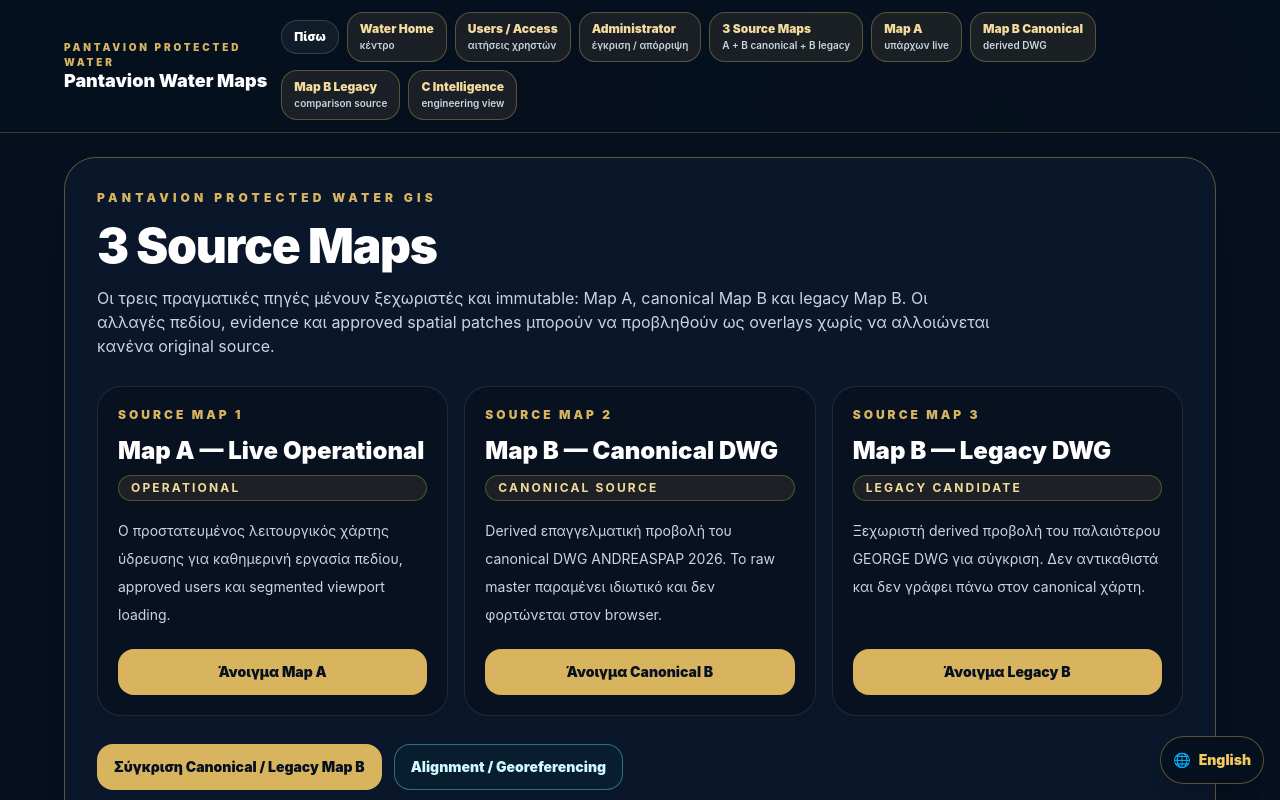
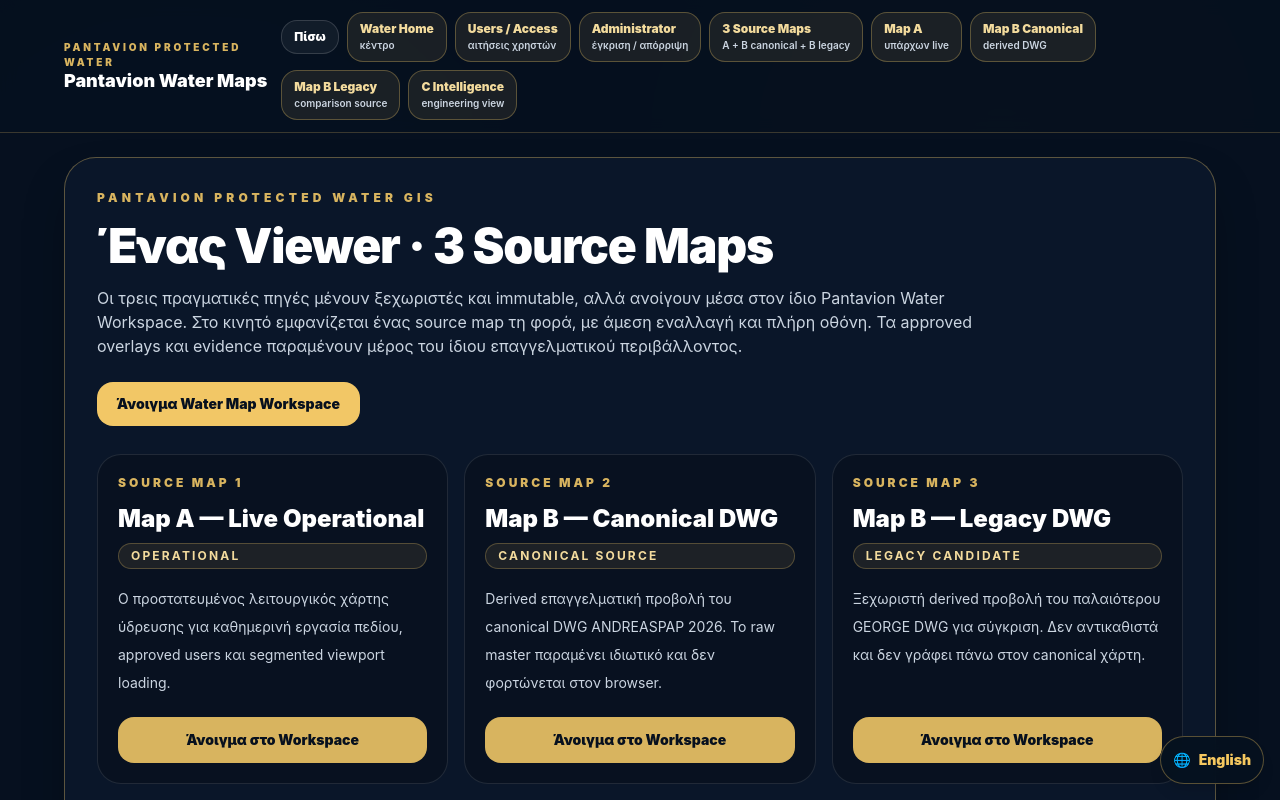
Before and after one commit to pandaconnect1/pantavion-planet, a Next.js app: page /professional/infrastructure/water/maps in a window 1280 px wide. Shown: the top 800 px of the page. Built offline with nearby package versions, Linux system fonts and the light colour scheme.

Commit message:
feat(water): make single-map fullscreen workspace the primary map entry

```diff
--- a/app/professional/infrastructure/water/maps/page.tsx
+++ b/app/professional/infrastructure/water/maps/page.tsx
@@ -1,9 +1,9 @@
 import WaterMapNavigation from "../water-map-navigation";
 
 export const metadata = {
-  title: "Pantavion Water Source Maps + Intelligence",
+  title: "Pantavion Water Map Workspace",
   description:
-    "Protected entry for Map A, canonical Map B, legacy Map B and C engineering intelligence.",
+    "One professional viewer for Map A, canonical Map B, legacy Map B and engineering intelligence, with mobile fullscreen switching.",
 };
 
 const sourceMaps = [
@@ -13,8 +13,8 @@ const sourceMaps = [
     status: "Operational",
     description:
       "Ο προστατευμένος λειτουργικός χάρτης ύδρευσης για καθημερινή εργασία πεδίου, approved users και segmented viewport loading.",
-    href: "/professional/infrastructure/water/live",
-    action: "Άνοιγμα Map A",
+    href: "/professional/infrastructure/water/maps/workspace?source=A",
+    action: "Άνοιγμα στο Workspace",
   },
   {
     label: "SOURCE MAP 2",
@@ -22,8 +22,8 @@ const sourceMaps = [
     status: "Canonical source",
     description:
       "Derived επαγγελματική προβολή του canonical DWG ANDREASPAP 2026. Το raw master παραμένει ιδιωτικό και δεν φορτώνεται στον browser.",
-    href: "/professional/infrastructure/water/master-b-mobile?sourceKey=canonical-2026-andreaspap",
-    action: "Άνοιγμα Canonical B",
+    href: "/professional/infrastructure/water/maps/workspace?source=B_CANONICAL",
+    action: "Άνοιγμα στο Workspace",
   },
   {
     label: "SOURCE MAP 3",
@@ -31,8 +31,8 @@ const sourceMaps = [
     status: "Legacy candidate",
     description:
       "Ξεχωριστή derived προβολή του παλαιότερου GEORGE DWG για σύγκριση. Δεν αντικαθιστά και δεν γράφει πάνω στον canonical χάρτη.",
-    href: "/professional/infrastructure/water/master-b-mobile?sourceKey=legacy-george-85m",
-    action: "Άνοιγμα Legacy B",
+    href: "/professional/infrastructure/water/maps/workspace?source=B_LEGACY",
+    action: "Άνοιγμα στο Workspace",
   },
 ] as const;
 
@@ -48,15 +48,23 @@ export default function WaterMapsPage() {
           </p>
 
           <h1 className="mt-4 text-3xl font-black tracking-tight md:text-5xl">
-            3 Source Maps
+            Ένας Viewer · 3 Source Maps
           </h1>
 
           <p className="mt-4 max-w-4xl text-sm leading-7 text-slate-300 md:text-base">
-            Οι τρεις πραγματικές πηγές μένουν ξεχωριστές και immutable: Map A,
-            canonical Map B και legacy Map B. Οι αλλαγές πεδίου, evidence και
-            approved spatial patches μπορούν να προβληθούν ως overlays χωρίς να
-            αλλοιώνεται κανένα original source.
+            Οι τρεις πραγματικές πηγές μένουν ξεχωριστές και immutable, αλλά
+            ανοίγουν μέσα στον ίδιο Pantavion Water Workspace. Στο κινητό
+            εμφανίζεται ένας source map τη φορά, με άμεση εναλλαγή και πλήρη
+            οθόνη. Τα approved overlays και evidence παραμένουν μέρος του ίδιου
+            επαγγελματικού περιβάλλοντος.
           </p>
+
+          <a
+            href="/professional/infrastructure/water/maps/workspace"
+            className="mt-6 inline-block rounded-2xl bg-[#f2c766] px-5 py-3 text-sm font-black text-[#07101e]"
+          >
+            Άνοιγμα Water Map Workspace
+          </a>
 
           <div className="mt-7 grid gap-4 md:grid-cols-3">
             {sourceMaps.map((card) => (
@@ -93,7 +101,7 @@ export default function WaterMapsPage() {
               href="/professional/infrastructure/water/maps/compare"
               className="rounded-2xl border border-[#d8b45f]/50 bg-[#d8b45f] px-4 py-3 text-sm font-black text-[#07101e]"
             >
-              Σύγκριση Canonical / Legacy Map B
+              Desktop / Admin Compare
             </a>
             <a
               href="/professional/infrastructure/water/admin/alignment"
```
